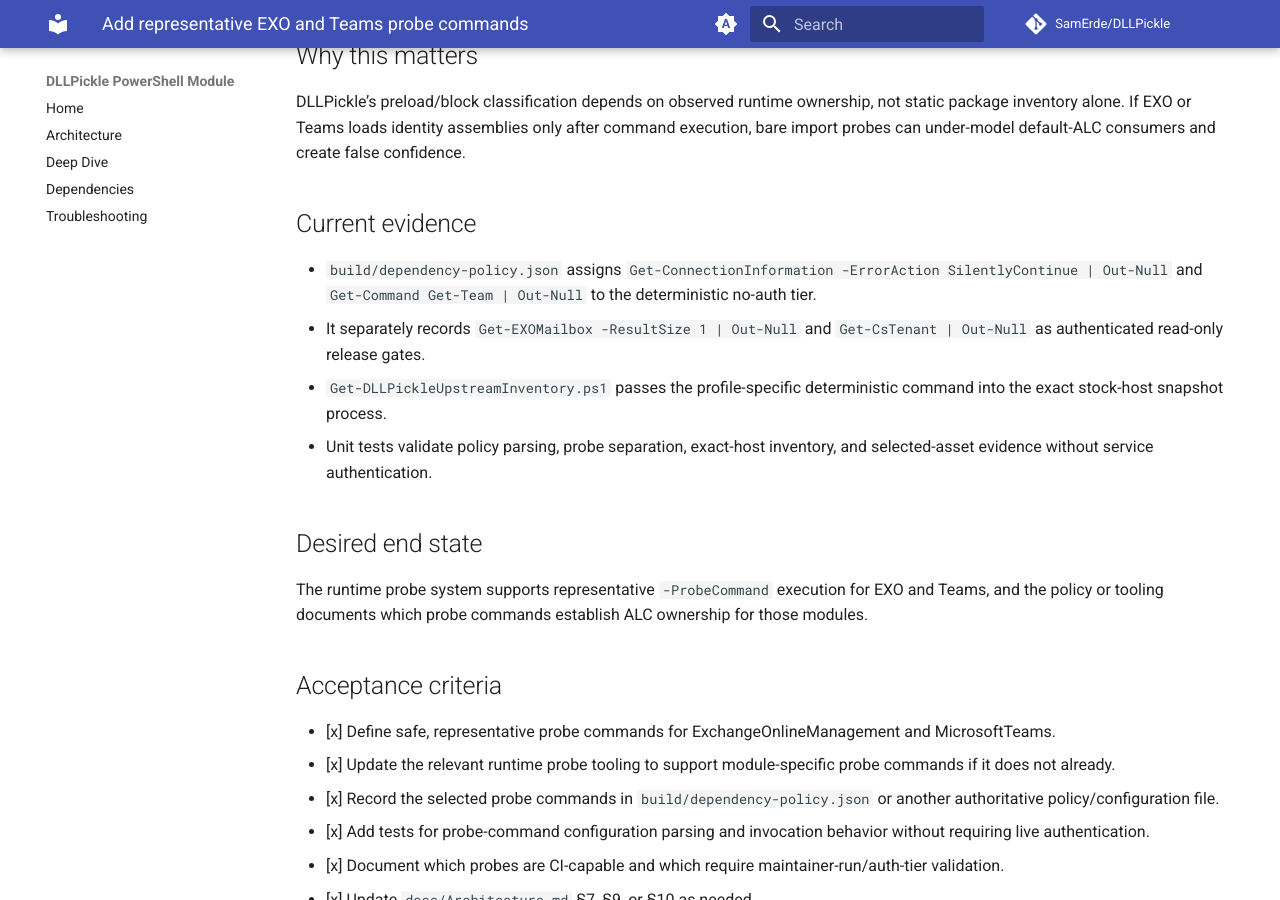
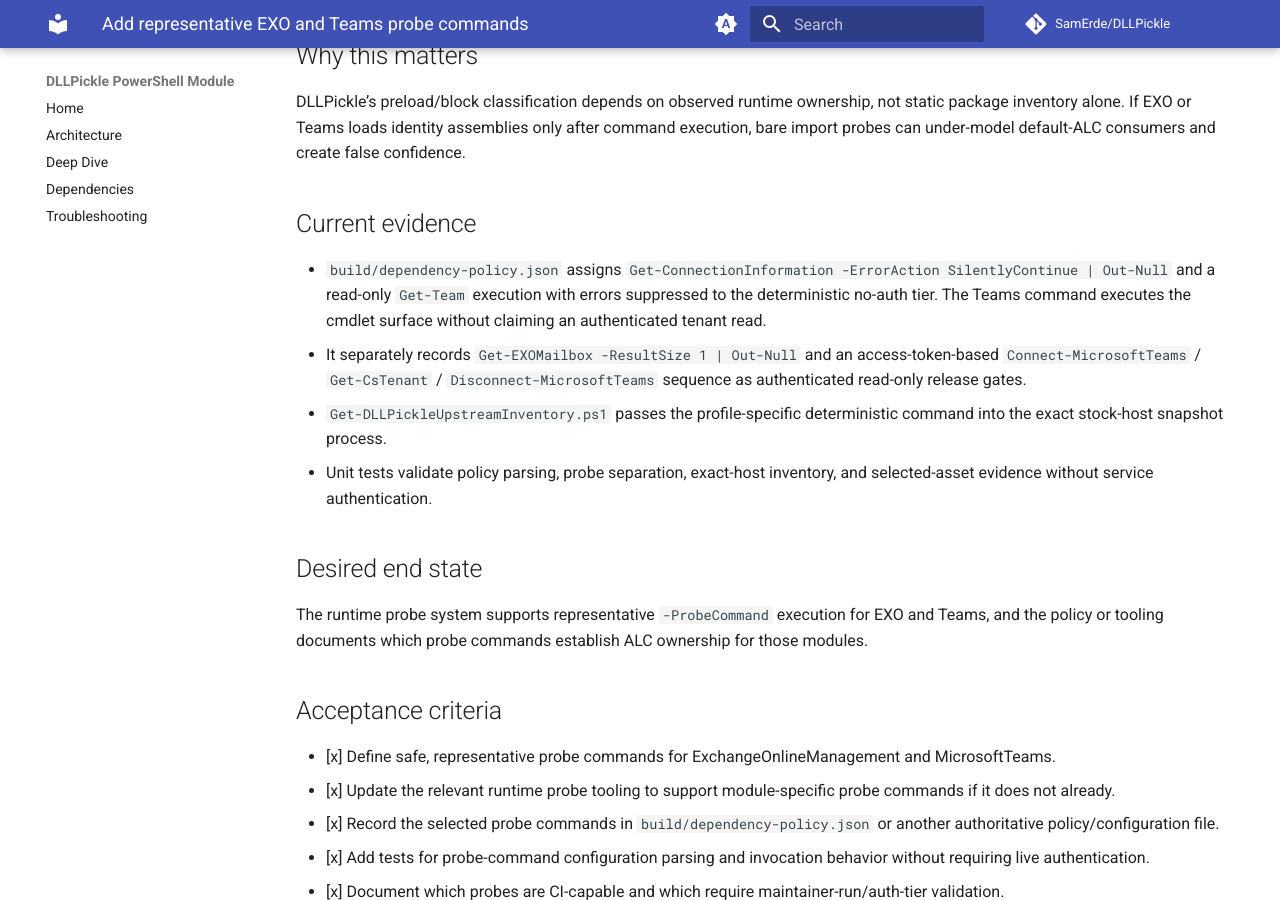
Before and after one commit to SamErde/DLLPickle, an MkDocs documentation site: the page built from docs/gaps/GAP-003-exo-teams-probe-commands.md, in a window 1280 px wide and 900 px high, scrolled down 426 px. Built offline with MkDocs 1.6.1 and Material for MkDocs 9.7.7, drawn with Linux system fonts in a browser that asks for light colours; comment, search, counter and statistics services are not loaded.

Commit message:
docs: clarify validation evidence policy

```diff
--- a/docs/gaps/GAP-003-exo-teams-probe-commands.md
+++ b/docs/gaps/GAP-003-exo-teams-probe-commands.md
@@ -36,8 +36,8 @@ DLLPickle's preload/block classification depends on observed runtime ownership,
 
 ## Current evidence
 
-- `build/dependency-policy.json` assigns `Get-ConnectionInformation -ErrorAction SilentlyContinue | Out-Null` and `Get-Command Get-Team | Out-Null` to the deterministic no-auth tier.
-- It separately records `Get-EXOMailbox -ResultSize 1 | Out-Null` and `Get-CsTenant | Out-Null` as authenticated read-only release gates.
+- `build/dependency-policy.json` assigns `Get-ConnectionInformation -ErrorAction SilentlyContinue | Out-Null` and a read-only `Get-Team` execution with errors suppressed to the deterministic no-auth tier. The Teams command executes the cmdlet surface without claiming an authenticated tenant read.
+- It separately records `Get-EXOMailbox -ResultSize 1 | Out-Null` and an access-token-based `Connect-MicrosoftTeams` / `Get-CsTenant` / `Disconnect-MicrosoftTeams` sequence as authenticated read-only release gates.
 - `Get-DLLPickleUpstreamInventory.ps1` passes the profile-specific deterministic command into the exact stock-host snapshot process.
 - Unit tests validate policy parsing, probe separation, exact-host inventory, and selected-asset evidence without service authentication.
 
```
Also changed, not shown: docs/plans/2026-08-09-credentialed-authentication-test-environment.md (+1 -1 lines), 1 other file.
